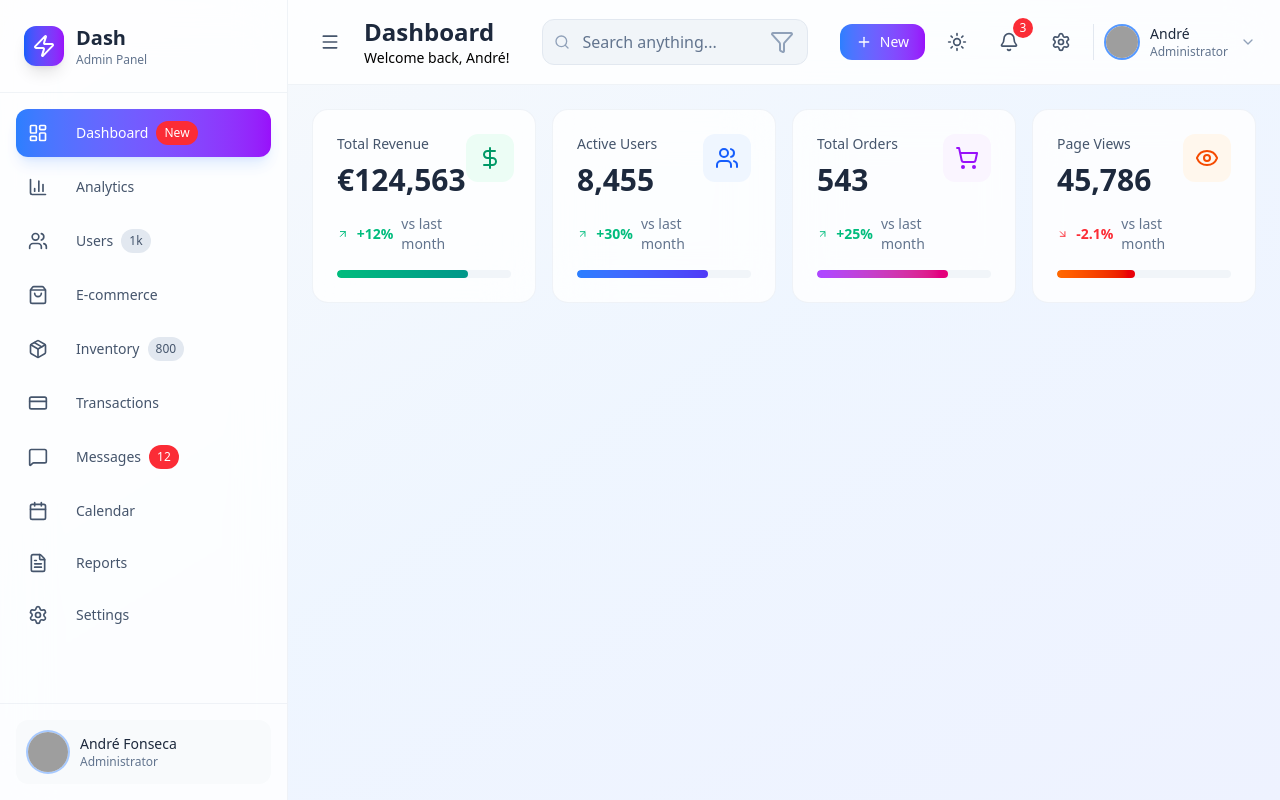
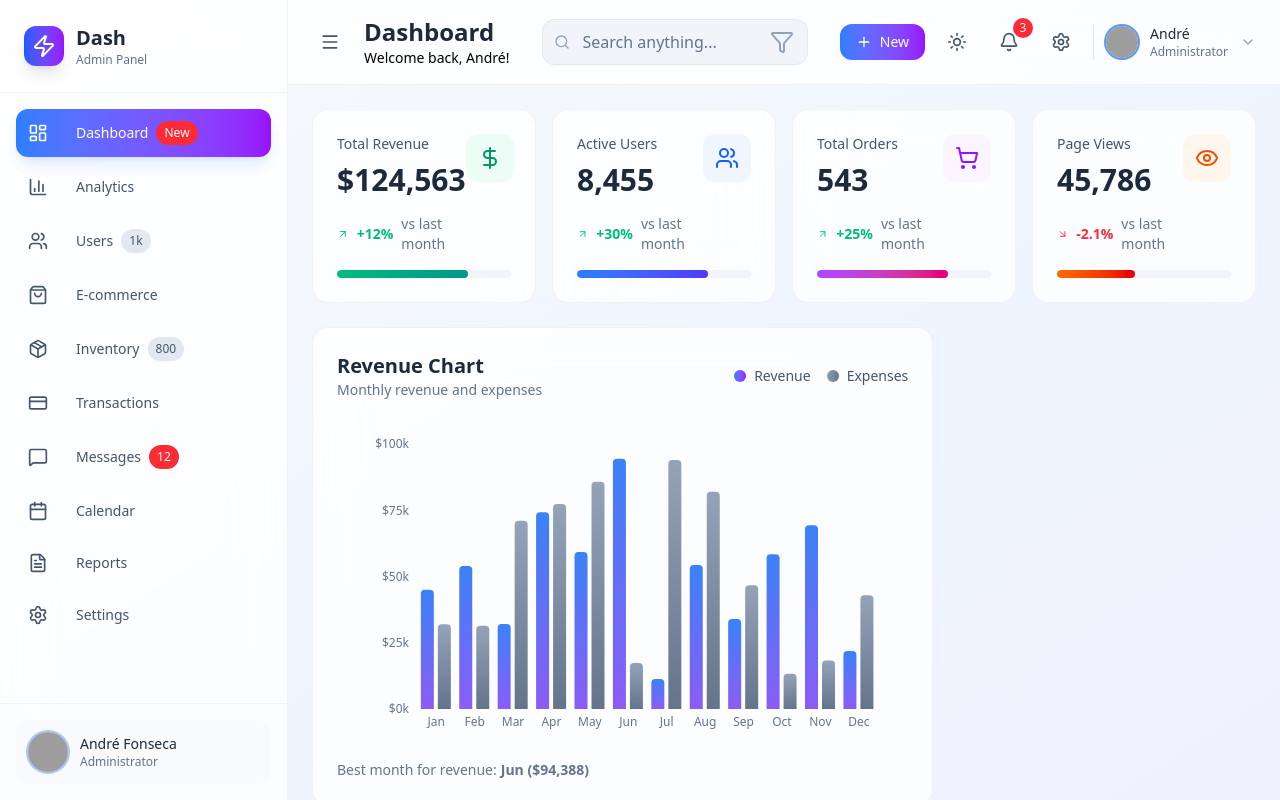
Before and after one commit to andref218/admin_dashboard, a React (Vite) app: page / in a window 1280 px wide. Built offline with nearby package versions, Linux system fonts and the light colour scheme; grey boxes are pictures that could not be loaded.

Commit message:
Implement RevenueChart on the left side of Chart section - Implement left side of chart section - Add revenue bar chart - Build chart using Recharts

```diff
--- a/package.json
+++ b/package.json
@@ -15,6 +15,8 @@
     "lucide-react": "^0.562.0",
     "react": "^19.2.0",
     "react-dom": "^19.2.0",
+    "react-is": "^19.2.3",
+    "recharts": "^3.6.0",
     "tailwindcss": "^4.1.18"
   },
   "devDependencies": {
--- a/src/App.jsx
+++ b/src/App.jsx
@@ -12,7 +12,7 @@
   };
   return (
     <div
-      className="min-h-screen bg-gradient-to-br from-slate-50 via-blue-50 to-indigo-50
+      className="min-h-screen bg-linear-to-br from-slate-50 via-blue-50 to-indigo-50
     dark:from-slate-900 dark:via-slate-800 dark:to-slate-900 transition-all duration-500"
     >
       {/* that line makes the content aligned horizontally*/}
--- /dev/null
+++ b/src/components/Dashboard.jsx/ChartSection.jsx
@@ -0,0 +1,14 @@
+import React from "react";
+import RevenueChart from "./RevenueChart";
+
+const ChartSection = () => {
+  return (
+    <div className="grid grid-cols-1 xl:grid-cols-3 gap-6">
+      <div className="xl:col-span-2">
+        <RevenueChart />
+      </div>
+    </div>
+  );
+};
+
+export default ChartSection;
--- a/src/components/Dashboard.jsx/Dashboard.jsx
+++ b/src/components/Dashboard.jsx/Dashboard.jsx
@@ -1,11 +1,13 @@
 import React from "react";
 import StatsGrid from "./StatsGrid";
+import ChartSection from "./ChartSection";
 
 const DashBoard = () => {
   return (
     <div className="space-y-6">
       {/*Stats Grid */}
       <StatsGrid />
+      <ChartSection />
     </div>
   );
 };
--- /dev/null
+++ b/src/components/Dashboard.jsx/RevenueChart.jsx
@@ -0,0 +1,118 @@
+import React from "react";
+import {
+  Bar,
+  BarChart,
+  CartesianGrid,
+  ResponsiveContainer,
+  Tooltip,
+  XAxis,
+  YAxis,
+} from "recharts";
+import { data } from "../../constants";
+
+const RevenueChart = () => {
+  const bestMonth = data.reduce((prev, current) =>
+    current.revenue > prev.revenue ? current : prev
+  );
+
+  return (
+    <div
+      className="bg-white/80 dark:bg-slate-900/80 backdrop-blur-xl rounded-2xl
+    border border-slate-200/50 dark:border-slate-700/50 p-6"
+    >
+      <div className="flex items-center justify-between mb-6">
+        <div>
+          <h3 className="text-xl font-bold text-slate-800 dark:text-white">
+            Revenue Chart
+          </h3>
+          <p className="text-sm text-slate-500 dark:text-slate-400">
+            Monthly revenue and expenses
+          </p>
+        </div>
+        <div className="flex items-center space-x-4 ">
+          <div className="flex items-center space-x-2">
+            <div className="w-3 h-3 bg-linear-to-r from-blue-500 to-purple-600 rounded-full"></div>
+            <div className="text-sm text-slate-600 dark:text-slate-400">
+              <span>Revenue</span>
+            </div>
+          </div>
+          <div className="flex items-center space-x-2">
+            <div className="w-3 h-3 bg-linear-to-r from-slate-400 to-slate-500 rounded-full"></div>
+            <div className="text-sm text-slate-600 dark:text-slate-400">
+              <span>Expenses</span>
+            </div>
+          </div>
+        </div>
+      </div>
+      <div className=" h-80">
+        <ResponsiveContainer width="100%" height="100%">
+          <BarChart
+            data={data}
+            margin={{ top: 20, right: 30, left: 20, bottom: 5 }}
+          >
+            <CartesianGrid
+              strokeDasharray="3 3"
+              stroke="#e2e8f0"
+              opacity={0.1}
+            />
+            <XAxis
+              dataKey="month"
+              stroke="#64748b"
+              fontSize={12}
+              tickLine={false}
+              axisLine={false}
+            />
+            <YAxis
+              stroke="#64748b"
+              fontSize={12}
+              tickLine={false}
+              axisLine={false}
+              tickFormatter={(value) => `$${value / 1000}k`}
+            />
+            <Tooltip
+              contentStyle={{
+                backgroundColor: "rgba(255,255,255,0.95)",
+                border: "none",
+                borderRadius: "12px",
+                boxShadow: "0 10px 40px rgba(0,0,0,0.1)",
+              }}
+              formatter={(value) => [`$${value.toLocaleString()}`, ""]}
+            />
+            <Bar
+              dataKey="revenue"
+              fill="url(#revenueGradient)"
+              radius={[4, 4, 0, 0]}
+              maxBarSize={40}
+            />
+            <Bar
+              dataKey="expenses"
+              fill="url(#expensesGradient)"
+              radius={[4, 4, 0, 0]}
+              maxBarSize={40}
+            />
+            <defs>
+              <linearGradient id="revenueGradient" x1="0" y1="0" x2="0" y2="1">
+                <stop offset="0%" stopColor="#3b82f6" />
+                <stop offset="100%" stopColor="#8b5cf6" />
+              </linearGradient>
+              <linearGradient id="expensesGradient" x1="0" y1="0" x2="0" y2="1">
+                <stop offset="0%" stopColor="#94a3b8" />
+                <stop offset="100%" stopColor="#64748b" />
+              </linearGradient>
+            </defs>
+          </BarChart>
+        </ResponsiveContainer>
+      </div>
+      {data.length > 0 && (
+        <p className="text-sm text-slate-500 dark:text-slate-200 mt-4">
+          Best month for revenue:
+          <span className=" ml-1 font-semibold">
+            {bestMonth.month}&nbsp;(${bestMonth.revenue.toLocaleString()})
+          </span>
+        </p>
+      )}
+    </div>
+  );
+};
+
+export default RevenueChart;
--- a/src/components/Dashboard.jsx/StatsGrid.jsx
+++ b/src/components/Dashboard.jsx/StatsGrid.jsx
@@ -1,10 +1,4 @@
-import {
-  ArrowDown,
-  ArrowDownRight,
-  ArrowRight,
-  ArrowUpDown,
-  ArrowUpRight,
-} from "lucide-react";
+import { ArrowDownRight, ArrowUpRight } from "lucide-react";
 import React from "react";
 import { stats } from "../../constants";
 
@@ -55,7 +49,7 @@
             {/* Progressbar */}
             <div className="mt-4 h-2 bg-slate-100 dark:bg-slate-800 rounded-full overflow-hidden">
               <div
-                className={`h-full bg-gradient-to-r ${stat.color} rounded-full transition-all duration-100`}
+                className={`h-full bg-linear-to-r ${stat.color} rounded-full transition-all duration-100`}
                 style={{ width: stat.trend === "up" ? "75%" : "45%" }}
               ></div>
             </div>
--- a/src/components/Header.jsx
+++ b/src/components/Header.jsx
@@ -60,7 +60,7 @@
         <div className="flex items-center space-x-3">
           {/*Quick action */}
           <button
-            className="hidden lg:flex items-center space-x-2 py-2 px-4 bg-gradient-to-r
+            className="hidden lg:flex items-center space-x-2 py-2 px-4 bg-linear-to-r
           from-blue-500 to-purple-600 text-white rounded-xl hover:shadow-lg transition-all
           cursor-pointer"
           >
--- a/src/components/Sidebar.jsx
+++ b/src/components/Sidebar.jsx
@@ -15,8 +15,8 @@
       <div className="p-6 border-b border-slate-200/50 dark:border-slate-700/50 flex items-center">
         {/* Fixed Logo */}
         <div
-          className="w-10 h-10 bg-gradient-to-r from-blue-600 to-purple-600 rounded-xl
-      flex items-center justify-center shadow-lg flex-shrink-0"
+          className="w-10 h-10 bg-linear-to-r from-blue-600 to-purple-600 rounded-xl
+      flex items-center justify-center shadow-lg shrink-0"
         >
           <Zap className="w-6 h-6 text-white" />
         </div>
@@ -50,8 +50,8 @@
                   // active items get gradient; collapsed items center the icon; expanded items align left
                   currentPage === item.id
                     ? collapsed
-                      ? "bg-gradient-to-r from-blue-500 to-purple-600 text-white shadow-lg shadow-blue-500/15 w-10 justify-center"
-                      : "bg-gradient-to-r from-blue-500 to-purple-600 text-white shadow-lg shadow-blue-500/15 justify-start"
+                      ? "bg-linear-to-r from-blue-500 to-purple-600 text-white shadow-lg shadow-blue-500/15 w-10 justify-center"
+                      : "bg-linear-to-r from-blue-500 to-purple-600 text-white shadow-lg shadow-blue-500/15 justify-start"
                     : collapsed
                     ? "text-slate-600 dark:text-slate-300 hover:bg-slate-100 dark:hover:bg-slate-800/50 w-10 justify-center"
                     : "text-slate-600 dark:text-slate-300 hover:bg-slate-100 dark:hover:bg-slate-800/50 justify-start"
--- a/src/constants/index.js
+++ b/src/constants/index.js
@@ -90,7 +90,7 @@
 export const stats = [
   {
     title: "Total Revenue",
-    value: "€124,563",
+    value: "$124,563",
     change: "+12%",
     trend: "up",
     icon: DollarSign,
@@ -129,3 +129,18 @@
     textColor: "text-orange-600 dark:text-orange-400",
   },
 ];
+
+export const data = [
+  { month: "Jan", revenue: 45000, expenses: 32000 },
+  { month: "Feb", revenue: 54000, expenses: 31368 },
+  { month: "Mar", revenue: 32112, expenses: 71046 },
+  { month: "Apr", revenue: 74233, expenses: 77389 },
+  { month: "May", revenue: 59203, expenses: 85800 },
+  { month: "Jun", revenue: 94388, expenses: 17368 },
+  { month: "Jul", revenue: 11323, expenses: 93971 },
+  { month: "Aug", revenue: 54323, expenses: 81988 },
+  { month: "Sep", revenue: 34004, expenses: 46739 },
+  { month: "Oct", revenue: 58392, expenses: 13290 },
+  { month: "Nov", revenue: 69330, expenses: 18259 },
+  { month: "Dec", revenue: 21842, expenses: 42907 },
+];
```
Also changed, not shown: 1 other file (tests, documents, lock files or other folders).
